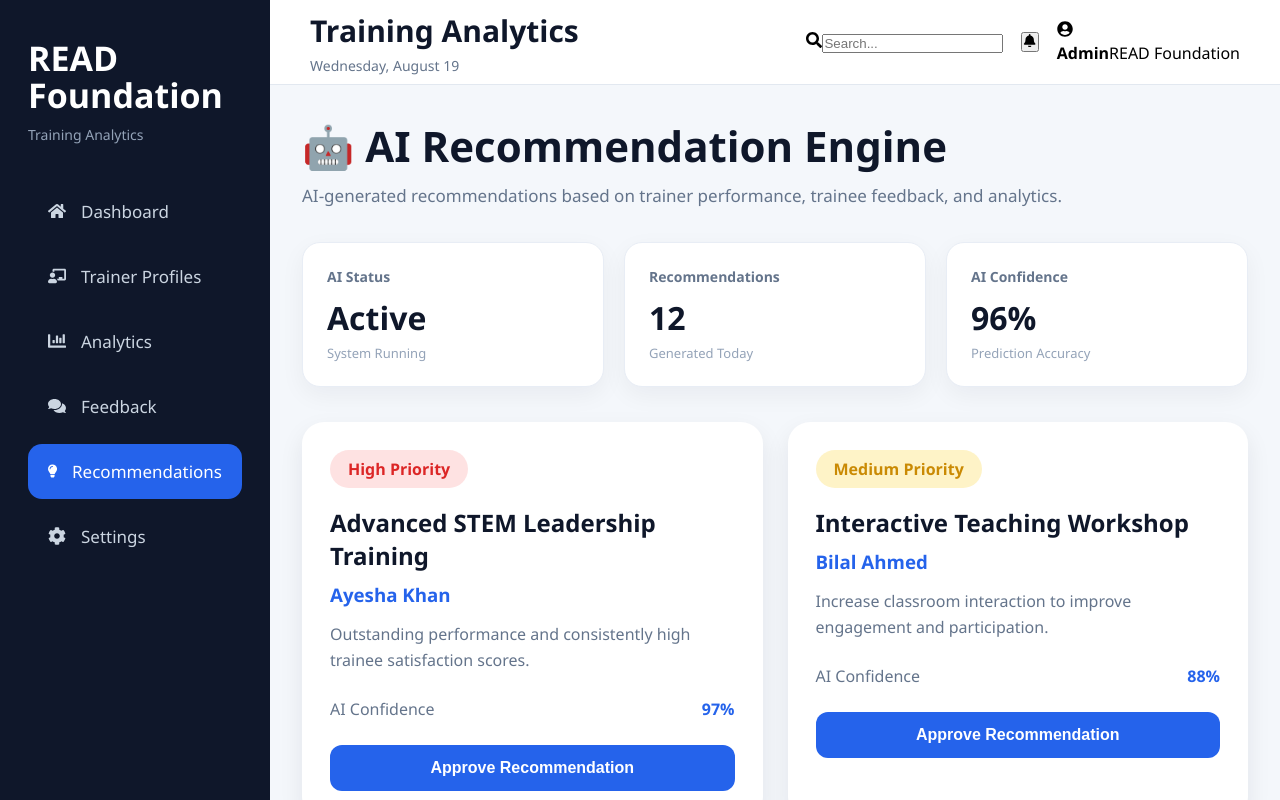
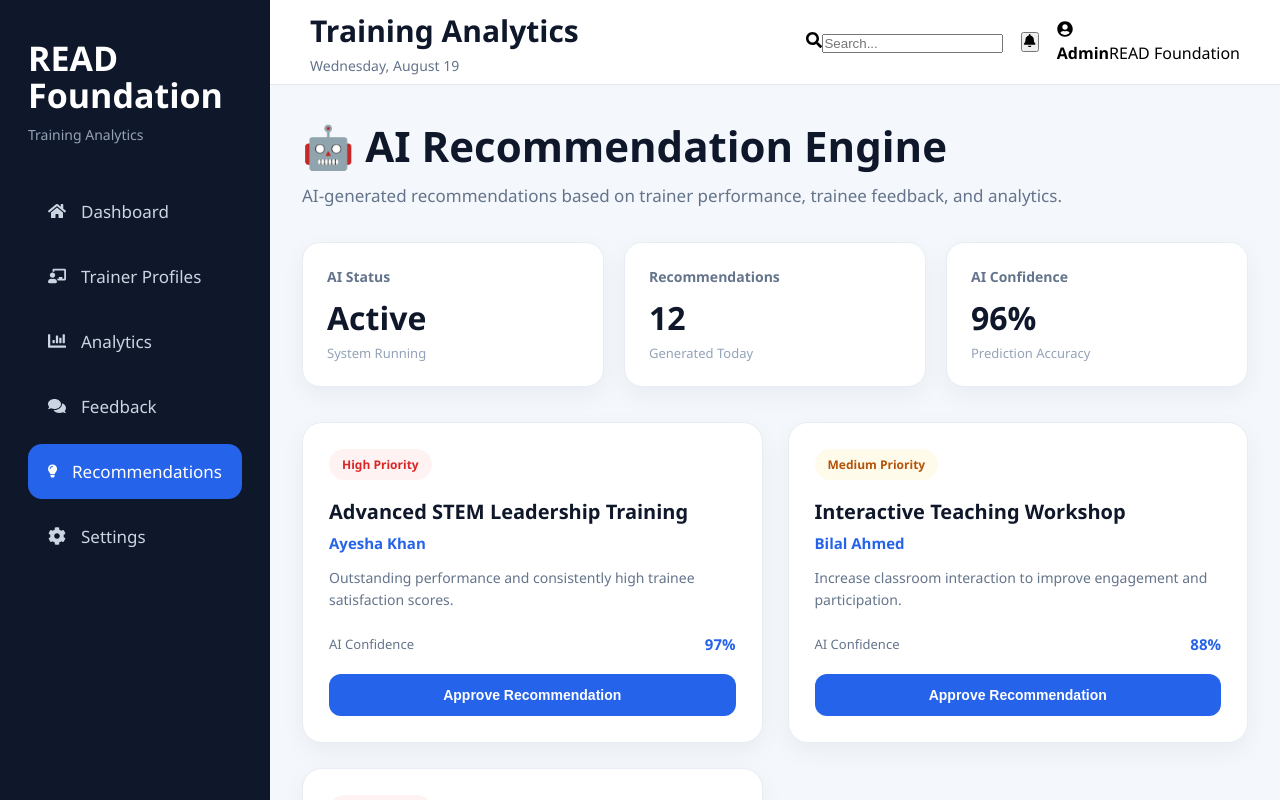
Before and after one commit to 231244-lgtm/AI-Training-Analytics-System, a React app: page /recommendations in a window 1280 px wide. Shown: the top 800 px of the page. Built offline with nearby package versions, Linux system fonts and the light colour scheme; the HTML template or start-up script is replaced by a standard one.

Commit message:
Complete recommendations page styling

```diff
--- a/src/styles/RecommendationCard.css
+++ b/src/styles/RecommendationCard.css
@@ -1,80 +1,90 @@
-.recommendation-card{
-    background:white;
-    padding:28px;
-    border-radius:22px;
-    box-shadow:0 10px 25px rgba(15,23,42,.08);
-    transition:.3s;
+.recommendation-card {
+  background: #ffffff;
+  border: 1px solid #e8edf5;
+  padding: 26px;
+  border-radius: 20px;
+  box-shadow: 0 8px 25px rgba(15, 23, 42, 0.05);
+  transition: 0.25s ease;
 }
 
-.recommendation-card:hover{
-    transform:translateY(-5px);
+.recommendation-card:hover {
+  transform: translateY(-4px);
+  box-shadow: 0 14px 32px rgba(15, 23, 42, 0.09);
 }
 
-.priority{
-    display:inline-block;
-    padding:8px 18px;
-    border-radius:999px;
-    font-weight:600;
-    margin-bottom:18px;
+.priority {
+  display: inline-block;
+  padding: 7px 13px;
+  border-radius: 999px;
+  font-size: 12px;
+  font-weight: 700;
+  margin-bottom: 18px;
 }
 
-.high{
-    background:#FEE2E2;
-    color:#DC2626;
+.priority.high {
+  background: #fef2f2;
+  color: #dc2626;
 }
 
-.medium{
-    background:#FEF3C7;
-    color:#CA8A04;
+.priority.medium {
+  background: #fffbeb;
+  color: #b45309;
 }
 
-.low{
-    background:#DCFCE7;
-    color:#16A34A;
+.priority.low {
+  background: #ecfdf5;
+  color: #15803d;
 }
 
-.recommendation-card h2{
-    color:#0F172A;
-    margin-bottom:10px;
+.recommendation-card h2 {
+  margin: 0 0 8px;
+  color: #0f172a;
+  font-size: 20px;
 }
 
-.recommendation-card h3{
-    color:#2563EB;
-    margin-bottom:15px;
+.recommendation-card h3 {
+  margin: 0 0 14px;
+  color: #2563eb;
+  font-size: 15px;
 }
 
-.recommendation-card p{
-    color:#64748B;
-    line-height:1.6;
-    margin-bottom:25px;
+.recommendation-card p {
+  margin-bottom: 22px;
+  color: #64748b;
+  font-size: 14px;
+  line-height: 1.6;
 }
 
-.confidence{
-    display:flex;
-    justify-content:space-between;
-    margin-bottom:25px;
+.confidence {
+  display: flex;
+  justify-content: space-between;
+  align-items: center;
+  margin-bottom: 20px;
 }
 
-.confidence span{
-    color:#64748B;
+.confidence span {
+  color: #64748b;
+  font-size: 13px;
 }
 
-.confidence strong{
-    color:#2563EB;
+.confidence strong {
+  color: #2563eb;
+  font-size: 15px;
 }
 
-.recommendation-card button{
-    width:100%;
-    padding:14px;
-    border:none;
-    border-radius:12px;
-    background:#2563EB;
-    color:white;
-    font-size:16px;
-    font-weight:600;
-    cursor:pointer;
+.recommendation-card button {
+  width: 100%;
+  padding: 13px;
+  border: none;
+  border-radius: 12px;
+  background: #2563eb;
+  color: #ffffff;
+  font-size: 14px;
+  font-weight: 700;
+  cursor: pointer;
+  transition: 0.25s ease;
 }
 
-.recommendation-card button:hover{
-    background:#1D4ED8;
+.recommendation-card button:hover {
+  background: #1d4ed8;
 }
```
